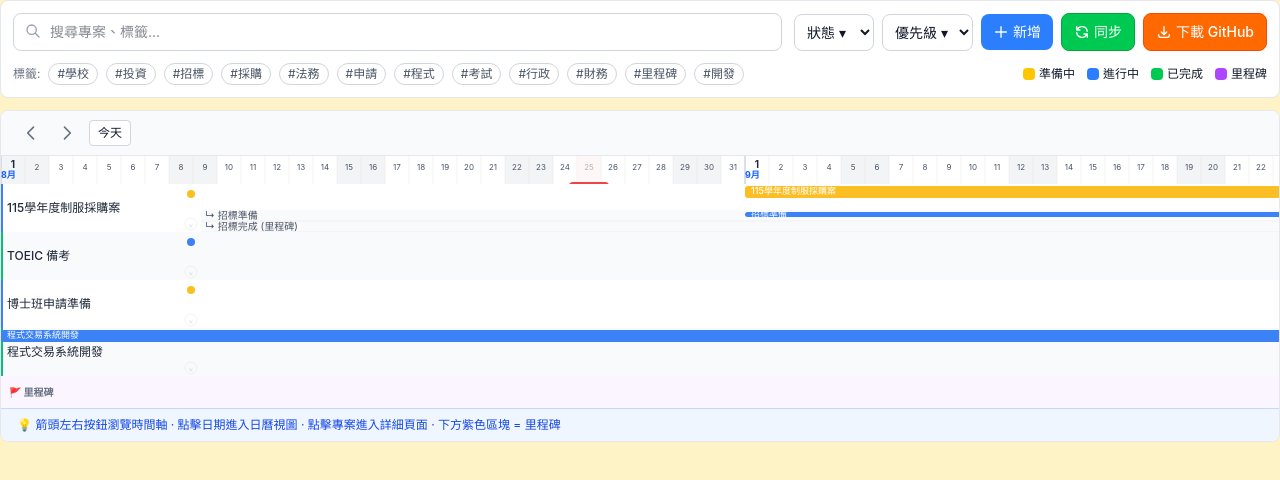
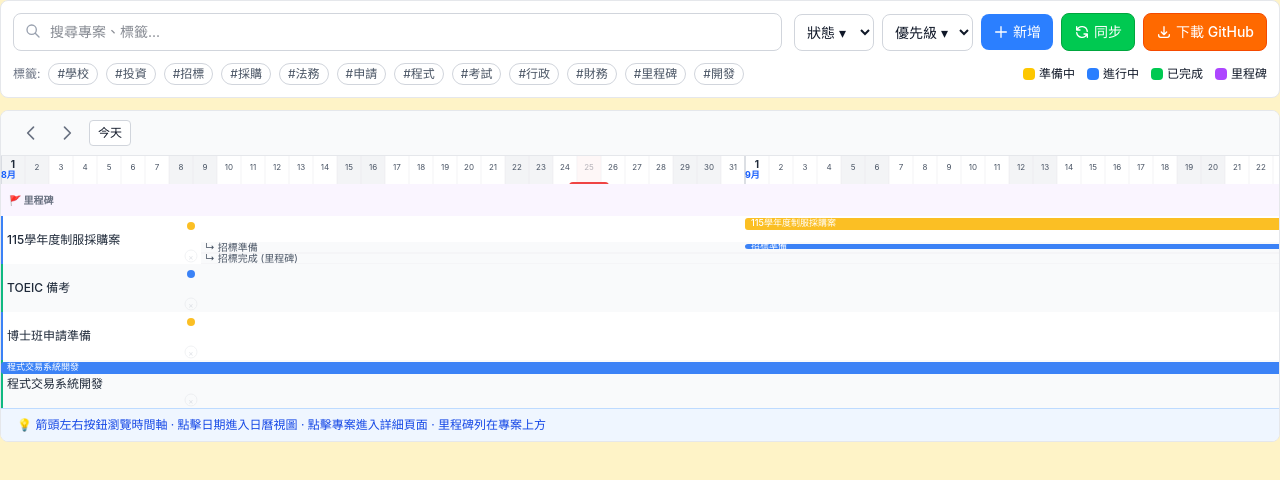
Before and after one commit to PosenChen/kanban, a React (Vite) app: page /#/ in a window 1280 px wide. Shown: the top 480 px of the page. Built offline with nearby package versions, Linux system fonts and the light colour scheme.

Commit message:
fix: 里程碑列移到專案上方 — 日期格 → 里程碑列 → 專案列

```diff
--- a/src/pages/GanttPage.tsx
+++ b/src/pages/GanttPage.tsx
@@ -608,11 +608,61 @@ function GanttPage() {
             {/* Date headers */}
             {renderDateHeaders(headerHeight)}
 
-            {/* Root project rows */}
+            {/* Milestone events row — all milestones consolidated above projects */}
+            <g key={`milestones`}>
+              {/* Milestone row background */}
+              <rect
+                x={0}
+                y={headerHeight}
+                width={totalWidth}
+                height={MILESTONE_ROW_HEIGHT}
+                fill="#faf5ff"
+              />
+
+              {/* Row label */}
+              <text
+                x={8}
+                y={headerHeight + 20}
+                className="fill-gray-500 font-semibold"
+                fontSize="10"
+              >
+                🚩 里程碑
+              </text>
+
+              {/* Milestone event blocks */}
+              {milestoneEvents.map((m, idx) => {
+                const mIdx = dateHeaders.findIndex(h => h.dateStr === m.date)
+                if (mIdx < 0) return null
+                const mX = mIdx * DAY_WIDTH + SIDEBAR_WIDTH + 8
+                return (
+                  <g key={`me-${m.date}-${idx}`}>
+                    <rect
+                      x={mX}
+                      y={headerHeight + 6}
+                      width={20}
+                      height={16}
+                      rx={4}
+                      fill="#A855F7"
+                      opacity={0.9}
+                    />
+                    <text
+                      x={mX + 22}
+                      y={headerHeight + 18}
+                      className="fill-gray-700"
+                      fontSize="9"
+                    >
+                      {m.name}
+                    </text>
+                  </g>
+                )
+              })}
+            </g>
+
+            {/* Root project rows — offset below milestone row */}
             {filteredGroups.map((group, rowIdx) => {
               const rootProject = projects.find(p => p.id === group.projectId)
               if (!rootProject) return null
-              const yPos = headerHeight + rowIdx * ROW_MIN_HEIGHT
+              const yPos = headerHeight + MILESTONE_ROW_HEIGHT + rowIdx * ROW_MIN_HEIGHT
 
               // Sub-project count (excluding root)
               const subCount = group.subProjects.length
@@ -759,63 +809,12 @@ function GanttPage() {
                 </g>
               )
             })}
-
-            {/* Milestone events row — all milestones consolidated below projects */}
-            <g key={`milestones`}>
-              {/* Milestone row background */}
-              <rect
-                x={0}
-                y={totalRows * ROW_MIN_HEIGHT + headerHeight}
-                width={totalWidth}
-                height={MILESTONE_ROW_HEIGHT}
-                fill="#faf5ff"
-              />
-
-              {/* Row label */}
-              <text
-                x={8}
-                y={totalRows * ROW_MIN_HEIGHT + headerHeight + 20}
-                className="fill-gray-500 font-semibold"
-                fontSize="10"
-              >
-                🚩 里程碑
-              </text>
-
-              {/* Milestone event blocks */}
-              {milestoneEvents.map((m, idx) => {
-                const mIdx = dateHeaders.findIndex(h => h.dateStr === m.date)
-                if (mIdx < 0) return null
-                const mX = mIdx * DAY_WIDTH + SIDEBAR_WIDTH + 8
-                // Each milestone block is 20px wide (almost 1 day)
-                return (
-                  <g key={`me-${m.date}-${idx}`}>
-                    <rect
-                      x={mX}
-                      y={totalRows * ROW_MIN_HEIGHT + headerHeight + 6}
-                      width={20}
-                      height={16}
-                      rx={4}
-                      fill="#A855F7"
-                      opacity={0.9}
-                    />
-                    <text
-                      x={mX + 22}
-                      y={totalRows * ROW_MIN_HEIGHT + headerHeight + 18}
-                      className="fill-gray-700"
-                      fontSize="9"
-                    >
-                      {m.name}
-                    </text>
-                  </g>
-                )
-              })}
-            </g>
           </svg>
         </div>
 
         {/* Info bar */}
         <div className="px-4 py-2 bg-blue-50 border-t border-blue-200 text-xs text-blue-700">
-          💡 箭頭左右按鈕瀏覽時間軸 · 點擊日期進入日曆視圖 · 點擊專案進入詳細頁面 · 下方紫色區塊 = 里程碑
+          💡 箭頭左右按鈕瀏覽時間軸 · 點擊日期進入日曆視圖 · 點擊專案進入詳細頁面 · 里程碑列在專案上方
         </div>
       </div>
     </div>
```
Also changed, not shown: 1 other file (tests, documents, lock files or other folders).
